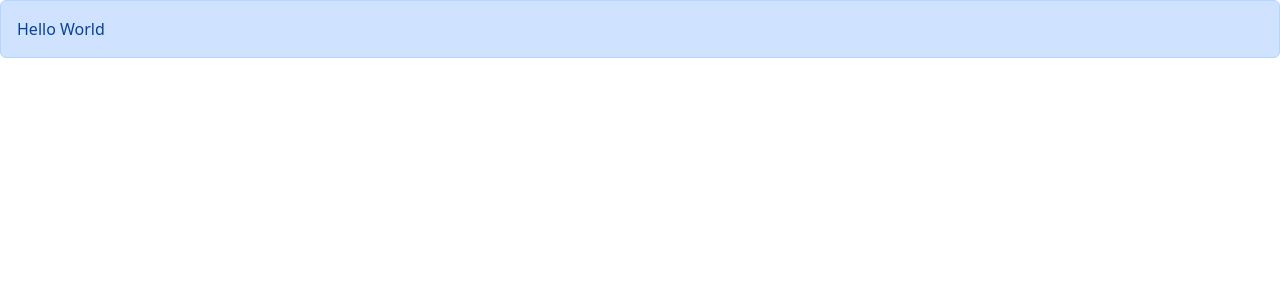
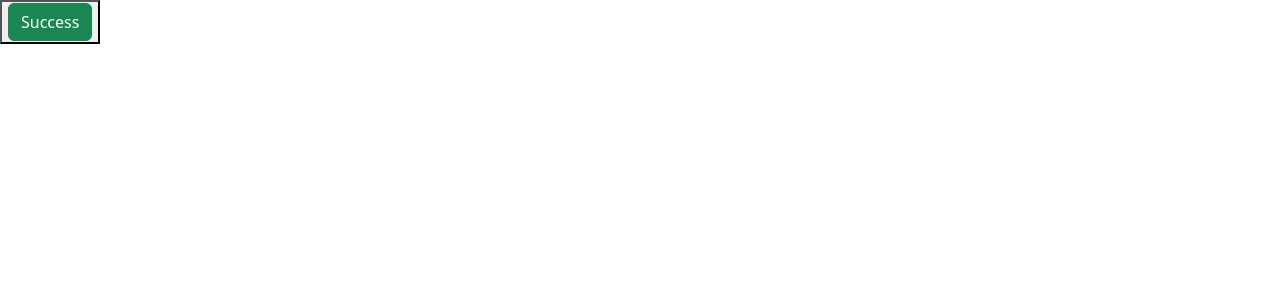
Before and after one commit to 8idAbi8/React_18_Course, a React (Vite) app: page / in a window 1280 px wide. Shown: the top 300 px of the page. Built offline with nearby package versions, Linux system fonts and the light colour scheme; the HTML template or start-up script is replaced by a standard one.

Commit message:
added MyButtonComponent

```diff
--- a/src/App.tsx
+++ b/src/App.tsx
@@ -1,13 +1,10 @@
-import Alert from "./components/Alert";
+import MyButtonComponent from "./components/MyButtonComponent ";
 
 function App() {
   return (
-    <div>
-      {/**Alert component accepts a single prop called children, which represents the content enclosed in <Alert>...</Alert> tags */}
-      <Alert>
-        Hello <span>World</span>
-      </Alert>
-    </div>
+    <button>
+      <MyButtonComponent />
+    </button>
   );
 }
 
--- /dev/null
+++ b/src/components/MyButtonComponent .tsx
@@ -0,0 +1,9 @@
+const MyButtonComponent = () => {
+  return (
+    <button type="button" className="btn btn-success">
+      Success
+    </button>
+  );
+};
+
+export default MyButtonComponent;
```
